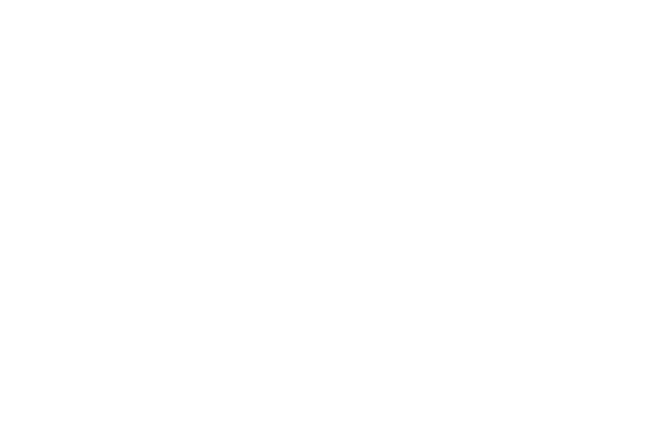
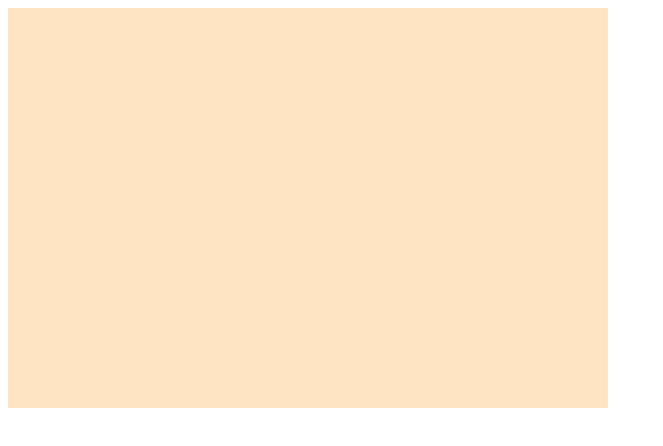
Before and after one commit to geowoo/jogolol, a plain HTML site: page index.html in a window 1280 px wide. Shown: the whole page, without its empty margins (0-663 px from the left). Drawn offline with Linux system fonts and the light colour scheme.

Commit message:
criando palco - area do jogo

```diff
--- /dev/null
+++ b/css/estilos.css
@@ -0,0 +1,4 @@
+canvas{
+background-color: bisque;
+
+}
--- a/index.html
+++ b/index.html
@@ -5,6 +5,7 @@
     <meta http-equiv="X-UA-Compatible" content="IE=edge">
     <meta name="viewport" content="width=device-width, initial-scale=1.0">
     <title>obstaculo</title>
+    <link rel="stylesheet" href="css/estilos.css">
     <script src="js/script.js"></script>
 </head>
 <body>
--- a/js/script.js
+++ b/js/script.js
@@ -0,0 +1,20 @@
+window.onload = function(){
+    iniciarJogo();
+}
+
+function iniciarJogo(){
+    areaJogo.start();
+
+}
+
+let areaJogo = {
+    canvas: document.createElement("canvas"),
+    start: function(){
+        this.canvas.width = 600,
+        this.canvas.height = 400,
+        this.context = this.canvas.getContext("2d");
+        document.body.insertBefore(this.canvas, document.body.hasChildNodes[0]);
+
+    }
+
+}
```
